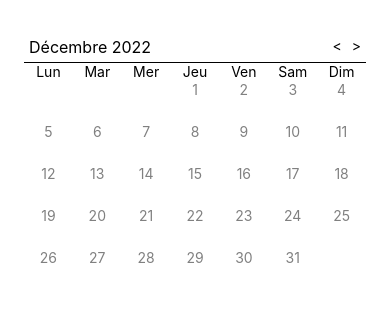
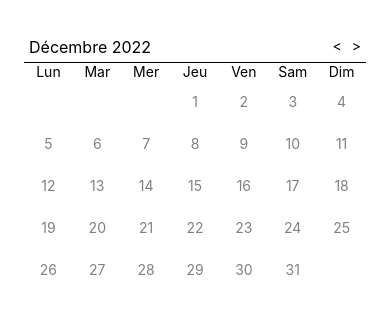
Before and after one commit to WeWard-SAS/app-interview-challenge, a React Native app: screen / in a window 390 px wide. Shown: the top 314 px of the page. Built offline with nearby package versions, Linux system fonts and the light colour scheme.

Commit message:
fix: adapt design

```diff
--- a/src/CalendarDays.tsx
+++ b/src/CalendarDays.tsx
@@ -95,6 +95,7 @@ const DateCalendar = ({month, year, day}: DateCalendarProps) => {
         margin: 1,
         height: 40,
         flex: 1,
+        justifyContent: 'center',
       }}>
       <Text
         style={{
@@ -103,7 +104,11 @@ const DateCalendar = ({month, year, day}: DateCalendarProps) => {
         }}>
         {day}
       </Text>
-      <Text style={{textAlign: 'center'}}>{dataToDisplayInDate}</Text>
+      {dataToDisplayInDate && (
+        <Text style={{textAlign: 'center', color: '#FF6700'}}>
+          {dataToDisplayInDate}
+        </Text>
+      )}
     </View>
   );
 };
```
